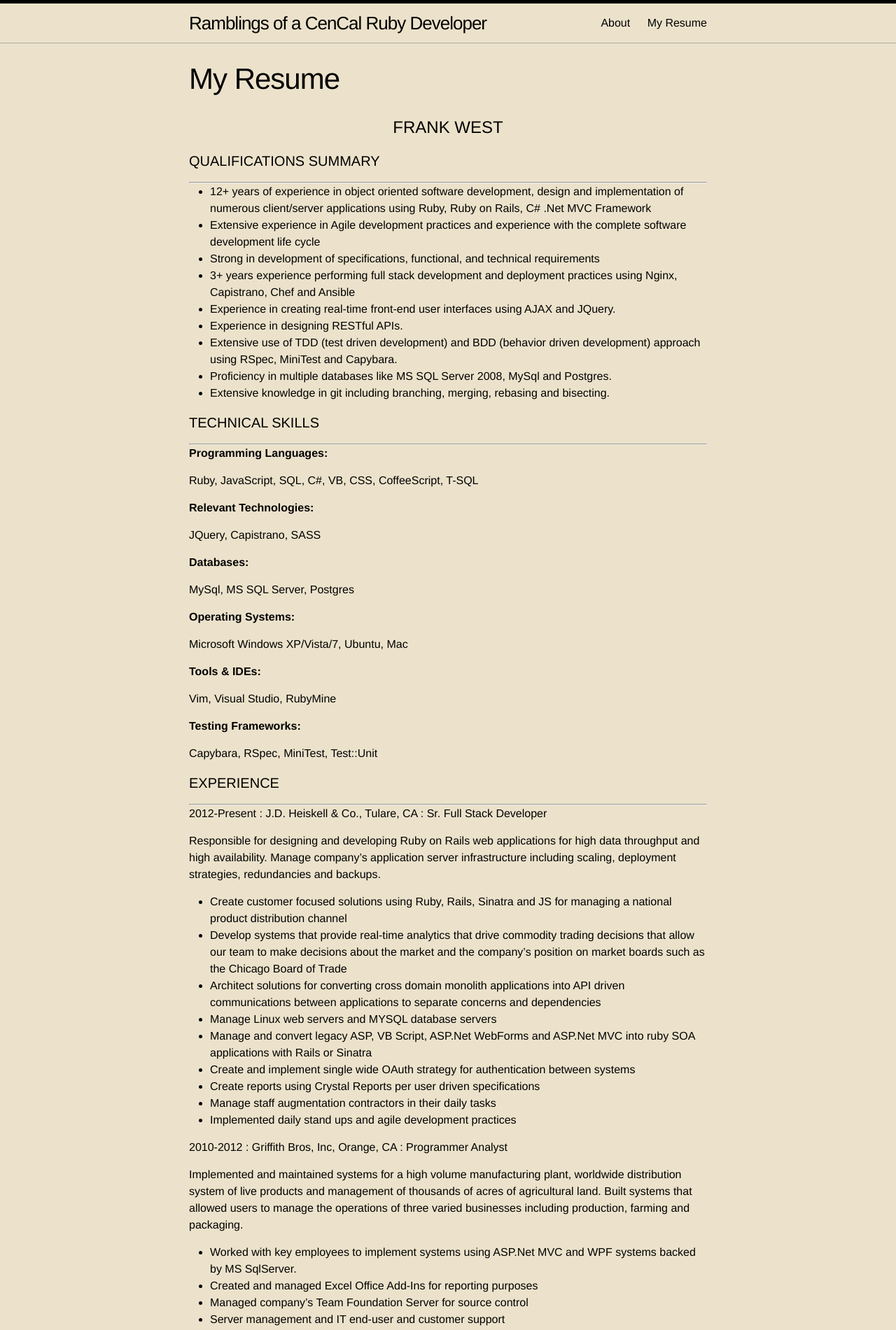
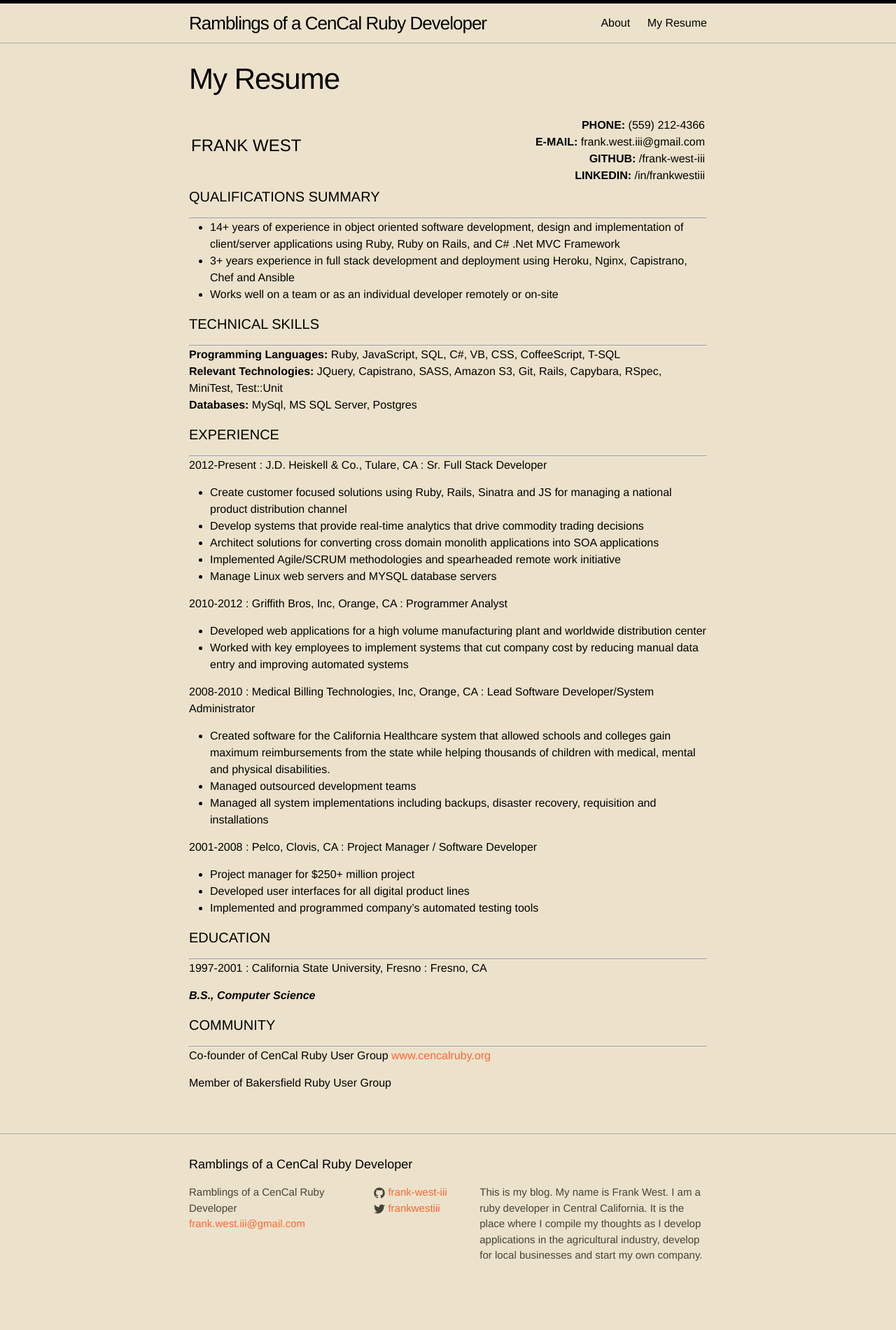
Before and after one commit to frank-west-iii/frank-west-iii.github.io, a Jekyll site: the page built from resume.md, in a window 1280 px wide. Shown: the top 1901 px of the page at 70% size. Built offline with Jekyll 4.4.1, drawn with Linux system fonts in a browser that asks for light colours; after the commit the page ends 1866 px from its top, so only the background shows below that; some of the changed text lies outside the part shown.

Commit message:
Updated resume

```diff
--- a/_sass/_layout.scss
+++ b/_sass/_layout.scss
@@ -234,3 +234,7 @@
         }
     }
 }
+
+.widetable {
+  width: 100%
+}
--- a/resume.md
+++ b/resume.md
@@ -3,142 +3,72 @@ layout: page
 title: My Resume
 permalink: /resume/
 ---
-# FRANK WEST
-{: style="text-align: center;"}
+
+<table class="widetable">
+<tr>
+<td>
+<h1>FRANK WEST</h1>
+</td>
+<td style="text-align: right">
+<strong>PHONE:</strong> (559) 212-4366<br>
+<strong>E-MAIL:</strong> frank.west.iii@gmail.com<br>
+<strong>GITHUB:</strong> /frank-west-iii<br>
+<strong>LINKEDIN:</strong> /in/frankwestiii
+</td>
+</tr>
+</table>
 
 #### QUALIFICATIONS SUMMARY
 ---
-* 12+ years of experience in object oriented software development, design and implementation of numerous client/server applications using Ruby, Ruby on Rails, C# .Net MVC Framework
-* Extensive experience in Agile development practices and experience with the complete software development life cycle
-* Strong in development of specifications, functional, and technical requirements
-* 3+ years experience performing full stack development and deployment practices using Nginx, Capistrano, Chef and Ansible
-* Experience in creating real-time front-end user interfaces using AJAX and JQuery.
-* Experience in designing RESTful APIs.
-* Extensive use of TDD (test driven development) and BDD (behavior driven development) approach using RSpec, MiniTest and Capybara.
-* Proficiency in multiple databases like MS SQL Server 2008, MySql and Postgres.
-* Extensive knowledge in git including branching, merging, rebasing and bisecting.
+* 14+ years of experience in object oriented software development, design and
+implementation of client/server applications using Ruby, Ruby on Rails, and C#
+.Net MVC Framework
+* 3+ years experience in full stack development and deployment using Heroku,
+Nginx, Capistrano, Chef and Ansible
+* Works well on a team or as an individual developer remotely or on-site
 
 #### TECHNICAL SKILLS
 ---
-**Programming Languages:**
-
-Ruby, JavaScript, SQL, C#, VB, CSS, CoffeeScript, T-SQL
-
-**Relevant Technologies:**
-
-JQuery, Capistrano, SASS
-
-**Databases:**
-
-MySql, MS SQL Server, Postgres
-
-**Operating Systems:**
-
-Microsoft Windows XP/Vista/7, Ubuntu, Mac
-
-**Tools & IDEs:**
-
-Vim, Visual Studio, RubyMine
-
-**Testing Frameworks:**
-
-Capybara, RSpec, MiniTest, Test::Unit
+<strong>Programming Languages:</strong>  Ruby, JavaScript, SQL, C#, VB, CSS, CoffeeScript, T-SQL<br>
+<strong>Relevant Technologies:</strong>  JQuery, Capistrano, SASS, Amazon S3, Git, Rails,
+Capybara, RSpec, MiniTest, Test::Unit<br>
+<strong>Databases:</strong> MySql, MS SQL Server, Postgres
 
 #### EXPERIENCE
 ---
 
 2012-Present : J.D. Heiskell & Co., Tulare, CA : Sr. Full Stack Developer
 
-Responsible for designing and developing Ruby on Rails web applications for high
-data throughput and high availability. Manage company’s application server
-infrastructure including scaling, deployment strategies, redundancies and
-backups.
-
 * Create customer focused solutions using Ruby, Rails, Sinatra and JS for managing
 a national product distribution channel
 * Develop systems that provide real-time analytics that drive commodity trading
-decisions that allow our team to make decisions about the market and the
-company’s position on market boards such as the Chicago Board of Trade
-* Architect solutions for converting cross domain monolith applications into API
-driven communications between applications to separate concerns and dependencies
+decisions
+* Architect solutions for converting cross domain monolith applications into SOA
+applications
+* Implemented Agile/SCRUM methodologies and spearheaded remote work initiative
 * Manage Linux web servers and MYSQL database servers
-* Manage and convert legacy ASP, VB Script, ASP.Net WebForms and ASP.Net MVC into
-ruby SOA applications with Rails or Sinatra
-* Create and implement single wide OAuth strategy for authentication between
-systems
-* Create reports using Crystal Reports per user driven specifications
-* Manage staff augmentation contractors in their daily tasks
-* Implemented daily stand ups and agile development practices
 
 2010-2012 : Griffith Bros, Inc, Orange, CA : Programmer Analyst
 
-Implemented and maintained systems for a high volume manufacturing plant,
-worldwide distribution system of live products and management of thousands
-of acres of agricultural land. Built systems that allowed users to manage
-the operations of three varied businesses including production, farming and
-packaging.
-
-* Worked with key employees to implement systems using ASP.Net MVC and WPF
-systems backed by MS SqlServer.
-* Created and managed Excel Office Add-Ins for reporting purposes
-* Managed company's Team Foundation Server for source control
-* Server management and IT end-user and customer support
-* SQL Server backup management and maintenance
+* Developed web applications for a high volume manufacturing plant and worldwide
+distribution center
+* Worked with key employees to implement systems that cut company cost by reducing
+manual data entry and improving automated systems
 
 2008-2010 : Medical Billing Technologies, Inc, Orange, CA : Lead Software Developer/System Administrator
 
-Created software in the California Healthcare system that allowed schools
-and colleges gain maximum reimbursements from the state while helping
-thousands of children with medical, mental and physical disabilities.
+* Created software for the California Healthcare system that allowed schools and
+colleges gain maximum reimbursements from the state while helping thousands of
+children with medical, mental and physical disabilities.
+* Managed outsourced development teams
+* Managed all system implementations including backups, disaster recovery,
+requisition and installations
 
-* Create and manage software development specifications
-* Implemented and then maintained the software build systems
-* Create and manage custom web-based applications in ASP.Net, ASP.Net MVC and
-MSSQL
-* Manage development contractors for outsourced development
-* Manage company Sharepoint, CRM and website solutions
-* Create reports and manage company's Microsoft SQL Server Report Server
-* Server management and IT end-user and customer support
+2001-2008 : Pelco, Clovis, CA : Project Manager / Software Developer
 
-2005-2008 : Pelco, Clovis, CA : Facilities Project Manager
-
-Responsible for managing the maintenance and construction of a 40-acre
-campus including 10 buildings. Managed the construction of a 250,000 square
-foot office building ensuring the contracting company stayed on track, on
-budget and within the specifications of our company’s contract.
-
-* Managed departmental finances including suggesting and implementing cost
-savings programs to executive staff
-* Responsible for all construction, remodels and tenant improvements
-* Managed maintenance crew and contractors to maintain facilities and grounds
-including creating preventative maintenance schedules
-* Managed utilities and utility companies
-* Managed and maintained energy management systems
-* Managed telecommunications equipment and team responsible for all
-maintenance, upgrades, moves, adds and changes
-* Managed company's as-built CAD libraries
-
-2004-2005 : Pelco, Clovis, CA : Graphical User Interface Designer
-
-Responsible for implementing company’s look and feel in all company products
-including their online presence. Implemented a company-wide intranet and
-extranet.
-
-* Created Graphical User Interface designs for the digital product line
-* Managed and maintained company intranet, extranet and web sites using
-ASP.Net
-* Managed company-wide SQL databases
-* Create custom applications for the company intranet, extranet, and web sites
-
-2002-2004 : Pelco, Clovis, CA : Software Test Engineer
-
-Created the automated tool suite used for testing the companies digital
-product line using Rational Rose and the Rational Automated Testing Suite.
-
-* Created and managed software test plans and results
-* Create and manage custom applications to allow engineering to track software
-progress and test results
-* Create and manage custom applications to allow for automated testing
+* Project manager for $250+ million project
+* Developed user interfaces for all digital product lines
+* Implemented and programmed company’s automated testing tools
 
 #### EDUCATION
 ---
@@ -147,10 +77,6 @@ progress and test results
 
 ***B.S., Computer Science***
 
-Member of Upsilon Pi Epsilon, International Honor Society for the Computing and
-Information Disciplines
-
-
 #### COMMUNITY
 ---
 Co-founder of CenCal Ruby User Group [www.cencalruby.org](http://www.cencalruby.org)
```
